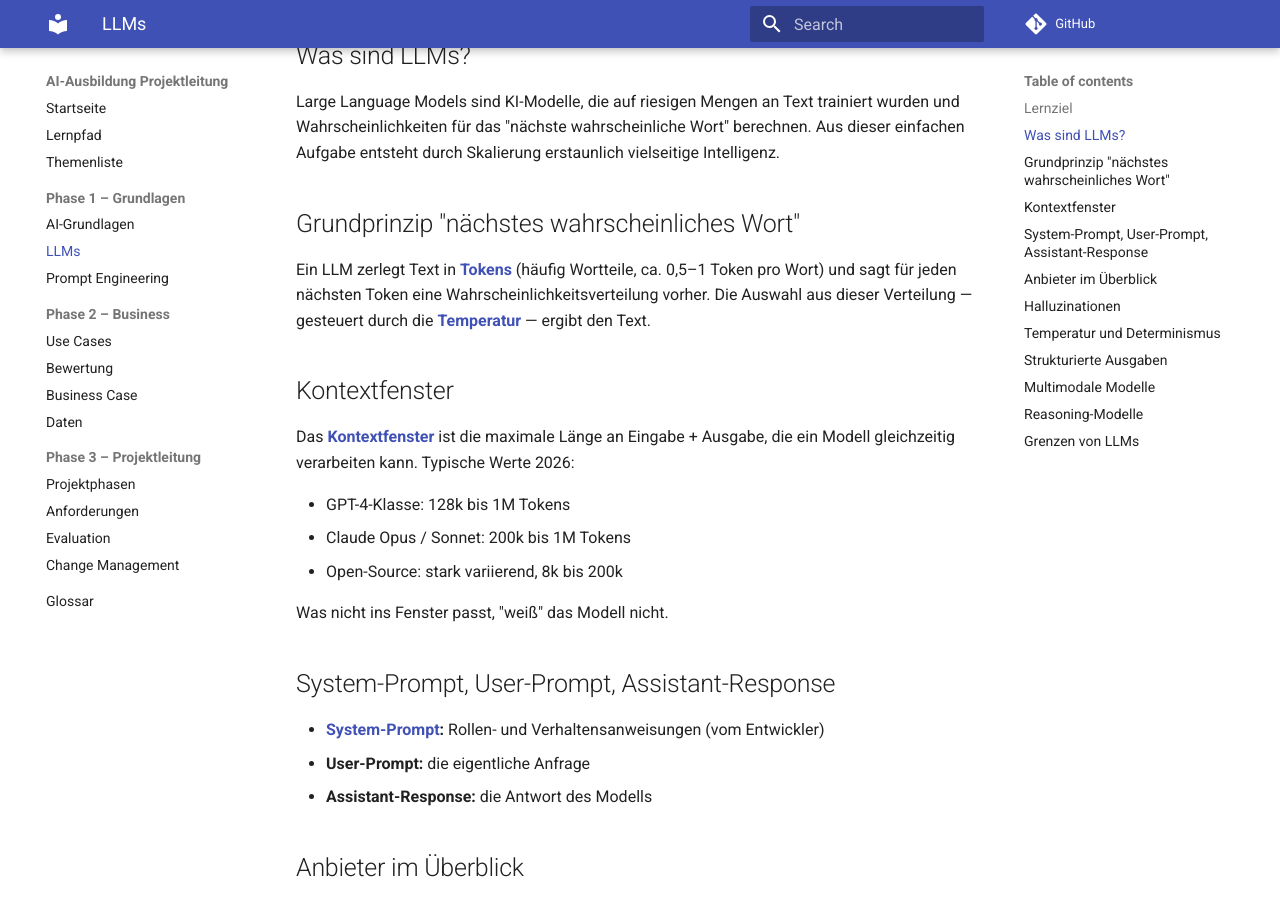
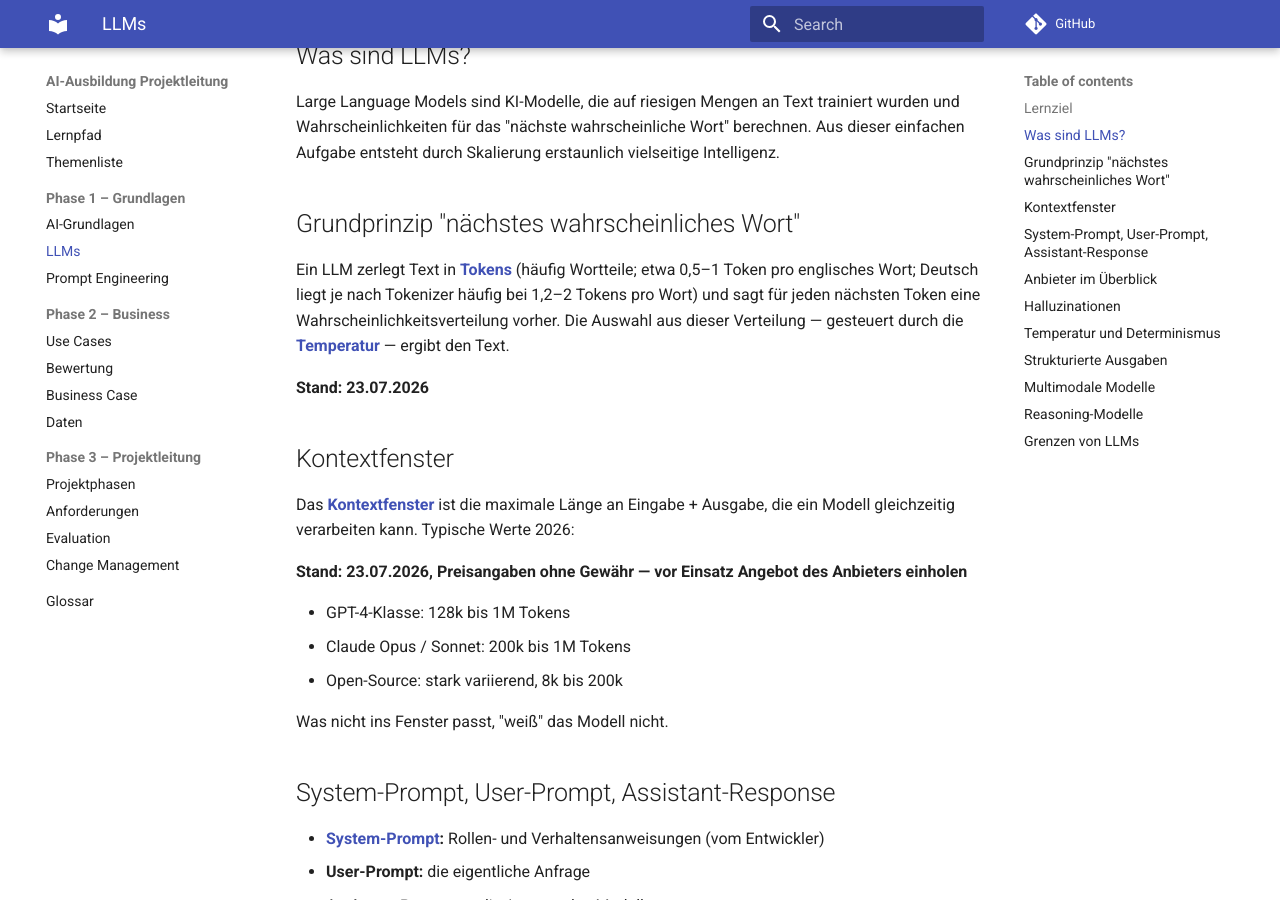
Before and after one commit to EmanuelST-G/ai-training-starter, an MkDocs documentation site: the page built from docs/grundlagen/02-llms.md, in a window 1280 px wide and 900 px high, scrolled down 324 px. Built offline with MkDocs 1.6.1 and Material for MkDocs 9.7.7, drawn with Linux system fonts in a browser that asks for light colours; comment, search, counter and statistics services are not loaded.

Commit message:
fix(docs): qualify time-sensitive figures
Co-Authored-By: Claude <noreply@anthropic.com>

```diff
--- a/docs/grundlagen/02-llms.md
+++ b/docs/grundlagen/02-llms.md
@@ -13,11 +13,15 @@ Large Language Models sind KI-Modelle, die auf riesigen Mengen an Text trainiert
 
 ## Grundprinzip "nächstes wahrscheinliches Wort"
 
-Ein LLM zerlegt Text in **[Tokens](../glossar.md#token)** (häufig Wortteile, ca. 0,5–1 Token pro Wort) und sagt für jeden nächsten Token eine Wahrscheinlichkeitsverteilung vorher. Die Auswahl aus dieser Verteilung — gesteuert durch die **[Temperatur](../glossar.md#temperatur)** — ergibt den Text.
+Ein LLM zerlegt Text in **[Tokens](../glossar.md#token)** (häufig Wortteile; etwa 0,5–1 Token pro englisches Wort; Deutsch liegt je nach Tokenizer häufig bei 1,2–2 Tokens pro Wort) und sagt für jeden nächsten Token eine Wahrscheinlichkeitsverteilung vorher. Die Auswahl aus dieser Verteilung — gesteuert durch die **[Temperatur](../glossar.md#temperatur)** — ergibt den Text.
+
+**Stand: 23.07.2026**
 
 ## Kontextfenster
 
 Das **[Kontextfenster](../glossar.md#kontextfenster)** ist die maximale Länge an Eingabe + Ausgabe, die ein Modell gleichzeitig verarbeiten kann. Typische Werte 2026:
+
+**Stand: 23.07.2026, Preisangaben ohne Gewähr — vor Einsatz Angebot des Anbieters einholen**
 
 - GPT-4-Klasse: 128k bis 1M Tokens
 - Claude Opus / Sonnet: 200k bis 1M Tokens
```
Also changed, not shown: docs/business/06-business-case.md (+3 -1 lines), docs/projektleitung/08-projektphasen.md (+1 -1 lines).
